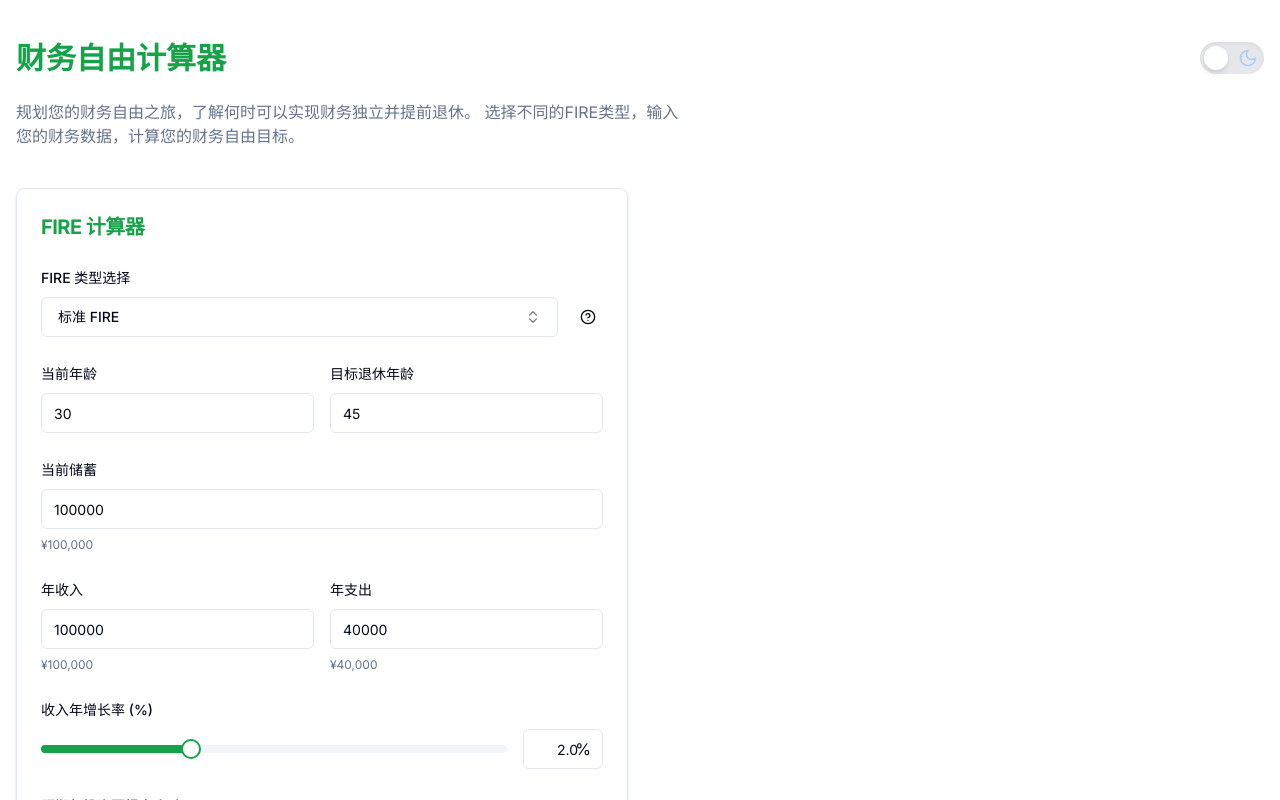
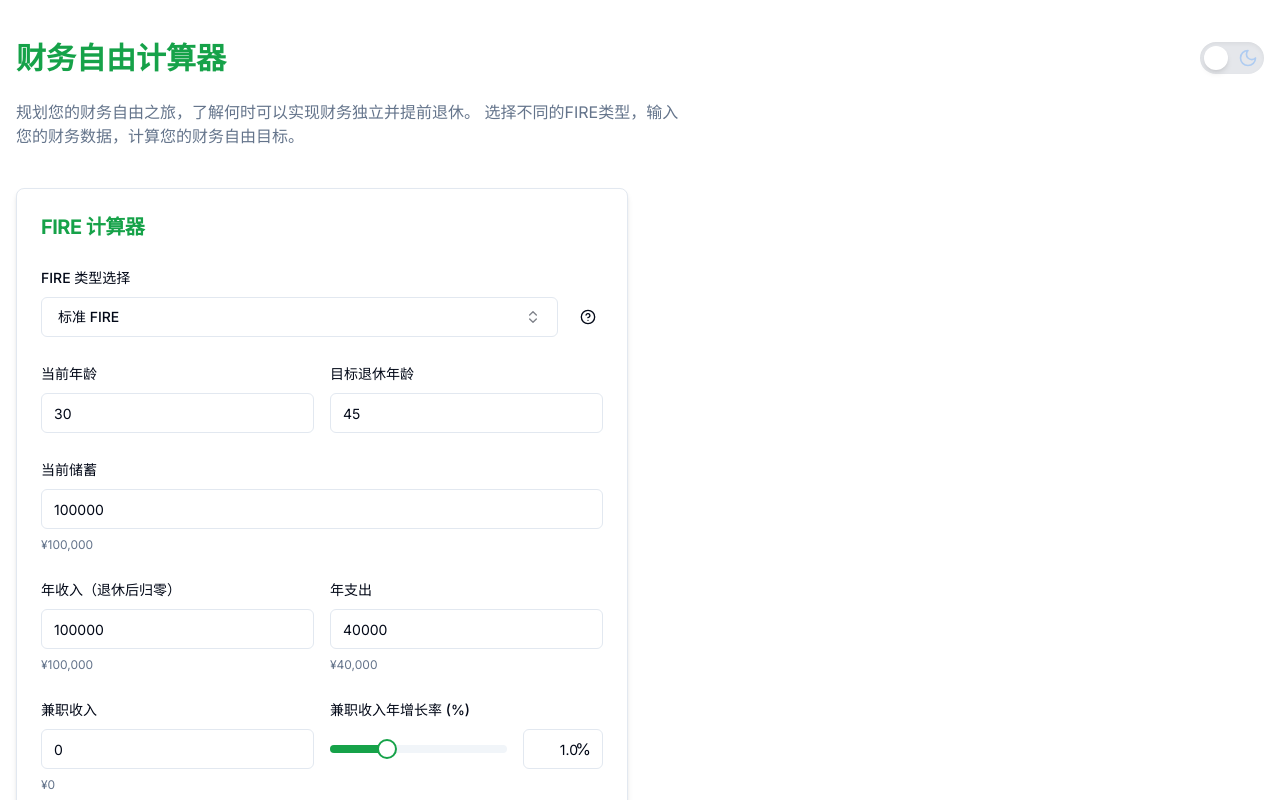
Before and after one commit to Stickic-cyber/Mr.FIRE, a Next.js app: page / in a window 1280 px wide. Shown: the top 800 px of the page. Built offline with nearby package versions, Linux system fonts and the light colour scheme.

Commit message:
feat: enhance FIRE calculator with part-time income features
Add part-time income fields and growth rate for all scenarios.

Co-authored-by: null <134243272+Stickic-cyber@users.noreply.github.com>

```diff
--- a/components/fire-calculator.tsx
+++ b/components/fire-calculator.tsx
@@ -1,6 +1,6 @@
 "use client"
 
-import { useState, useEffect, type ChangeEvent } from "react"
+import { useState, useEffect, type ChangeEvent, useCallback } from "react"
 import { Card, CardContent, CardFooter, CardHeader, CardTitle } from "@/components/ui/card"
 import { Input } from "@/components/ui/input"
 import { Label } from "@/components/ui/label"
@@ -25,6 +25,7 @@ export function FireCalculator() {
   const [investmentReturn, setInvestmentReturn] = useState<number>(7)
   const [inflationRate, setInflationRate] = useState<number>(3)
   const [partTimeIncome, setPartTimeIncome] = useState<number>(0)
+  const [partTimeIncomeGrowthRate, setPartTimeIncomeGrowthRate] = useState<number>(1)
 
   // FIRE type
   const [selectedFireType, setSelectedFireType] = useState<FireType>("standard")
@@ -41,10 +42,11 @@ export function FireCalculator() {
     setInvestmentReturn(defaults.investmentReturn)
     setPartTimeIncome(defaults.partTimeIncome)
     setIncomeGrowthRate(defaults.incomeGrowthRate)
+    setPartTimeIncomeGrowthRate(defaults.partTimeIncomeGrowthRate)
   }, [selectedFireType])
 
   // Handle number input changes with leading zero removal
-  const handleNumberChange = (e: ChangeEvent<HTMLInputElement>, setter: (value: number) => void) => {
+  const handleNumberChange = useCallback((e: ChangeEvent<HTMLInputElement>, setter: (value: number) => void) => {
     const value = e.target.value
 
     // Remove leading zeros (except for "0" itself or decimal values like "0.x")
@@ -58,20 +60,22 @@ export function FireCalculator() {
       e.target.value = cleanedValue
       setter(cleanedValue === "" ? 0 : Number(cleanedValue))
     }
+  }, [])
+
+  // Optimized percentage input handler
+  const handlePercentageChange = useCallback(
+    (e: ChangeEvent<HTMLInputElement>, setter: (value: number) => void, min: number, max: number) => {
+      let value = e.target.value
+
+      // Handle special case for negative sign alone
+      if (value === "-") {
+        e.target.value = value
+        return // Don't update state yet, wait for more input
       }
-
-  // Handle percentage input changes
-  const handlePercentageChange = (
-    e: ChangeEvent<HTMLInputElement>,
-    setter: (value: number) => void,
-    min: number,
-    max: number,
-  ) => {
-    let value = e.target.value
 
       // Remove % symbol if present
       if (value.includes("%")) {
-      value = value.replace("%", "")
+        value = value.replace(/%/g, "")
       }
 
       // Check if the value is a valid number
@@ -83,10 +87,18 @@ export function FireCalculator() {
           setter(numValue)
         }
       }
-  }
+    },
+    [],
+  )
 
-  // Validate inputs
-  const validateInputs = () => {
+  // Format percentage value for display
+  const formatPercentage = useCallback((value: number): string => {
+    // Use a more efficient way to format the percentage
+    return value.toFixed(1)
+  }, [])
+
+  // Validate inputs - optimized to reduce unnecessary work
+  const validateInputs = useCallback(() => {
     const newErrors: Record<string, string> = {}
 
     if (currentAge < 0 || currentAge > 100) {
@@ -113,6 +125,10 @@ export function FireCalculator() {
       newErrors.incomeGrowthRate = "收入增长率必须在-20%到50%之间"
     }
 
+    if (partTimeIncomeGrowthRate < -20 || partTimeIncomeGrowthRate > 50) {
+      newErrors.partTimeIncomeGrowthRate = "兼职收入增长率必须在-20%到50%之间"
+    }
+
     if (investmentReturn < -20 || investmentReturn > 20) {
       newErrors.investmentReturn = "投资回报率必须在-20%到20%之间"
     }
@@ -127,10 +143,21 @@ export function FireCalculator() {
 
     setErrors(newErrors)
     return Object.keys(newErrors).length === 0
-  }
+  }, [
+    currentAge,
+    targetRetirementAge,
+    currentSavings,
+    annualIncome,
+    annualExpenses,
+    incomeGrowthRate,
+    partTimeIncomeGrowthRate,
+    investmentReturn,
+    inflationRate,
+    partTimeIncome,
+  ])
 
   // Handle calculation
-  const handleCalculate = () => {
+  const handleCalculate = useCallback(() => {
     if (!validateInputs()) {
       setShowResults(false)
       return
@@ -147,15 +174,29 @@ export function FireCalculator() {
       investmentReturn,
       inflationRate,
       partTimeIncome,
+      partTimeIncomeGrowthRate,
       fireType: selectedFireType,
     })
 
     setCalculationResults(results)
     setShowResults(true)
-  }
+  }, [
+    validateInputs,
+    currentAge,
+    targetRetirementAge,
+    currentSavings,
+    annualIncome,
+    annualExpenses,
+    incomeGrowthRate,
+    investmentReturn,
+    inflationRate,
+    partTimeIncome,
+    partTimeIncomeGrowthRate,
+    selectedFireType,
+  ])
 
   // Reset form
-  const handleReset = () => {
+  const handleReset = useCallback(() => {
     setCurrentAge(30)
     setTargetRetirementAge(45)
     setCurrentSavings(100000)
@@ -165,18 +206,25 @@ export function FireCalculator() {
     setInvestmentReturn(7)
     setInflationRate(3)
     setPartTimeIncome(0)
+    setPartTimeIncomeGrowthRate(1)
     setSelectedFireType("standard")
     setErrors({})
     setShowResults(false)
-  }
+  }, [])
 
-  const formatCurrency = (value: number) => {
+  const formatCurrency = useCallback((value: number) => {
     return new Intl.NumberFormat("zh-CN", {
       style: "currency",
       currency: "CNY",
       maximumFractionDigits: 0,
     }).format(value)
-  }
+  }, [])
+
+  // Optimized slider value change handler
+  const handleSliderChange = useCallback((value: number[], setter: (value: number) => void) => {
+    // Debounce slider updates for negative values to prevent excessive re-renders
+    setter(value[0])
+  }, [])
 
   return (
     <div className="grid grid-cols-1 lg:grid-cols-2 gap-6">
@@ -239,7 +287,7 @@ export function FireCalculator() {
 
             <div className="grid grid-cols-1 md:grid-cols-2 gap-4">
               <div className="space-y-2">
-                <Label htmlFor="annualIncome">年收入</Label>
+                <Label htmlFor="annualIncome">年收入（退休后归零）</Label>
                 <Input
                   id="annualIncome"
                   type="text"
@@ -267,8 +315,8 @@ export function FireCalculator() {
               </div>
             </div>
 
-            {/* Barista FIRE specific field */}
-            {selectedFireType === "barista" && (
+            {/* Part-time income field - now shown for all FIRE types */}
+            <div className="grid grid-cols-1 md:grid-cols-2 gap-4">
               <div className="space-y-2">
                 <Label htmlFor="partTimeIncome">兼职收入</Label>
                 <Input
@@ -282,12 +330,39 @@ export function FireCalculator() {
                 {errors.partTimeIncome && <p className="text-xs text-red-500">{errors.partTimeIncome}</p>}
                 <p className="text-xs text-muted-foreground">{formatCurrency(partTimeIncome)}</p>
               </div>
+
+              <div className="space-y-2">
+                <Label htmlFor="partTimeIncomeGrowthRate">兼职收入年增长率 (%)</Label>
+                <div className="flex items-center gap-4">
+                  <Slider
+                    id="partTimeIncomeGrowthRate"
+                    min={-20}
+                    max={50}
+                    step={0.1}
+                    value={[partTimeIncomeGrowthRate]}
+                    onValueChange={(value) => handleSliderChange(value, setPartTimeIncomeGrowthRate)}
+                    className={`flex-1 ${errors.partTimeIncomeGrowthRate ? "border-red-500" : ""}`}
+                  />
+                  <div className="relative w-20">
+                    <Input
+                      type="text"
+                      value={formatPercentage(partTimeIncomeGrowthRate)}
+                      onChange={(e) => handlePercentageChange(e, setPartTimeIncomeGrowthRate, -20, 50)}
+                      className="pr-6 text-right"
+                    />
+                    <span className="absolute right-3 top-1/2 -translate-y-1/2">%</span>
+                  </div>
+                </div>
+                {errors.partTimeIncomeGrowthRate && (
+                  <p className="text-xs text-red-500">{errors.partTimeIncomeGrowthRate}</p>
                 )}
+              </div>
+            </div>
 
-            {/* Rate Inputs with both slider and direct input */}
+            {/* Rate Inputs with both slider and direct input - Optimized for negative values */}
             {selectedFireType !== "coast" && (
               <div className="space-y-2">
-                <Label htmlFor="incomeGrowthRate">收入年增长率 (%)</Label>
+                <Label htmlFor="incomeGrowthRate">工作收入年增长率 (%)</Label>
                 <div className="flex items-center gap-4">
                   <Slider
                     id="incomeGrowthRate"
@@ -295,13 +370,13 @@ export function FireCalculator() {
                     max={50}
                     step={0.1}
                     value={[incomeGrowthRate]}
-                    onValueChange={(value) => setIncomeGrowthRate(value[0])}
+                    onValueChange={(value) => handleSliderChange(value, setIncomeGrowthRate)}
                     className={`flex-1 ${errors.incomeGrowthRate ? "border-red-500" : ""}`}
                   />
                   <div className="relative w-20">
                     <Input
                       type="text"
-                      value={`${incomeGrowthRate.toFixed(1)}`}
+                      value={formatPercentage(incomeGrowthRate)}
                       onChange={(e) => handlePercentageChange(e, setIncomeGrowthRate, -20, 50)}
                       className="pr-6 text-right"
                     />
@@ -321,13 +396,13 @@ export function FireCalculator() {
                   max={20}
                   step={0.1}
                   value={[investmentReturn]}
-                  onValueChange={(value) => setInvestmentReturn(value[0])}
+                  onValueChange={(value) => handleSliderChange(value, setInvestmentReturn)}
                   className={`flex-1 ${errors.investmentReturn ? "border-red-500" : ""}`}
                 />
                 <div className="relative w-20">
                   <Input
                     type="text"
-                    value={`${investmentReturn.toFixed(1)}`}
+                    value={formatPercentage(investmentReturn)}
                     onChange={(e) => handlePercentageChange(e, setInvestmentReturn, -20, 20)}
                     className="pr-6 text-right"
                   />
@@ -346,13 +421,13 @@ export function FireCalculator() {
                   max={15}
                   step={0.1}
                   value={[inflationRate]}
-                  onValueChange={(value) => setInflationRate(value[0])}
+                  onValueChange={(value) => handleSliderChange(value, setInflationRate)}
                   className={`flex-1 ${errors.inflationRate ? "border-red-500" : ""}`}
                 />
                 <div className="relative w-20">
                   <Input
                     type="text"
-                    value={`${inflationRate.toFixed(1)}`}
+                    value={formatPercentage(inflationRate)}
                     onChange={(e) => handlePercentageChange(e, setInflationRate, -5, 15)}
                     className="pr-6 text-right"
                   />
```
Also changed, not shown: components/fire-results.tsx (+7 -1 lines), lib/fire-calculations.ts (+49 -16 lines), lib/fire-types.ts (+8 -0 lines). Lines whose indentation alone changed are shown as unchanged.
